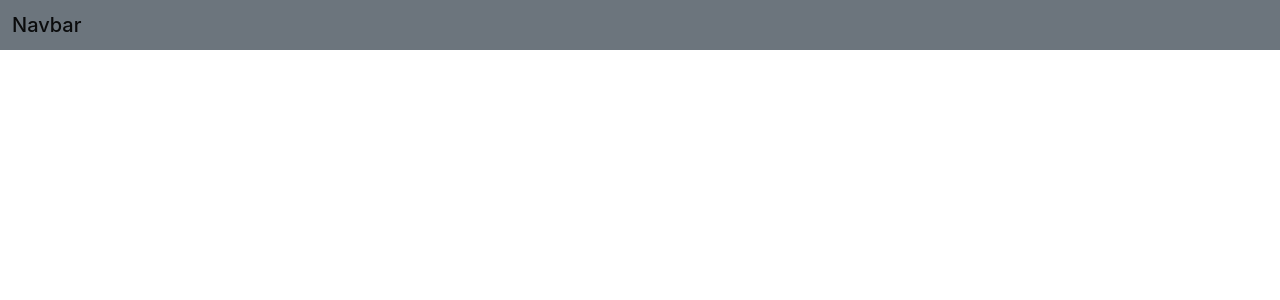
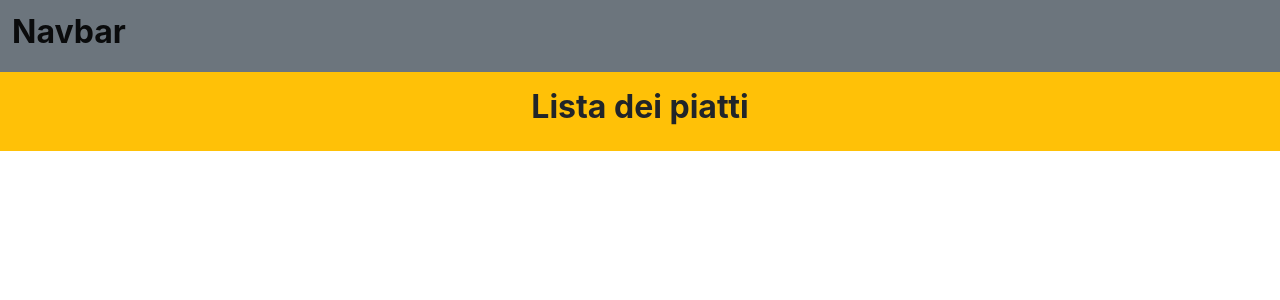
Before and after one commit to AlessandroDiNardo/first-ex-react-sushi, a JavaScript app in the folder sushi/: page / in a window 1280 px wide. Shown: the top 300 px of the page. Built offline with nearby package versions, Linux system fonts and the light colour scheme; the HTML template or start-up script is replaced by a standard one.

Commit message:
create components main, mod css

```diff
--- a/sushi/src/App.js
+++ b/sushi/src/App.js
@@ -1,8 +1,13 @@
 import Navbar from './components/Navbar';
+import Main from './components/Main';
 
 function App() {
   return (
-    < Navbar />
+    <>
+      < Navbar />
+      < Main />
+
+    </>
   );
 }
 
--- /dev/null
+++ b/sushi/src/components/Main.js
@@ -0,0 +1,9 @@
+function Main() {
+    return (
+        <div className="container-fluid bg-warning py-3">
+            <h3 className="text-center fw-bold fs-2"> Lista dei piatti </h3>
+        </div>
+    );
+}
+
+export default Main;
--- a/sushi/src/components/Navbar.js
+++ b/sushi/src/components/Navbar.js
@@ -2,7 +2,7 @@ function Navbar() {
     return (
         < nav className="navbar bg-secondary" >
             <div className="container-fluid">
-                <span className="navbar-brand mb-0 h1">Navbar</span>
+                <h1 className="navbar-brand text-center fw-bold fs-2">Navbar</h1>
             </div>
         </nav >
     );
```
